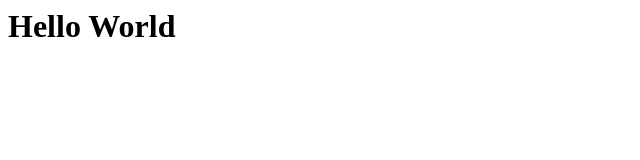
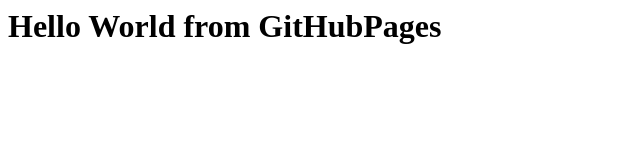
Before and after one commit to evgeniykravchun/evgeniykravchun.github.io, a plain HTML site: page index.html in a window 1280 px wide. Shown: the whole page, without its empty margins (0-640 px from the left). Drawn offline with Linux system fonts and the light colour scheme.

Commit message:
commit for pages

```diff
--- a/index.html
+++ b/index.html
@@ -1 +1 @@
-<h1>Hello World</h1>
+<h1>Hello World from GitHubPages</h1>
```
